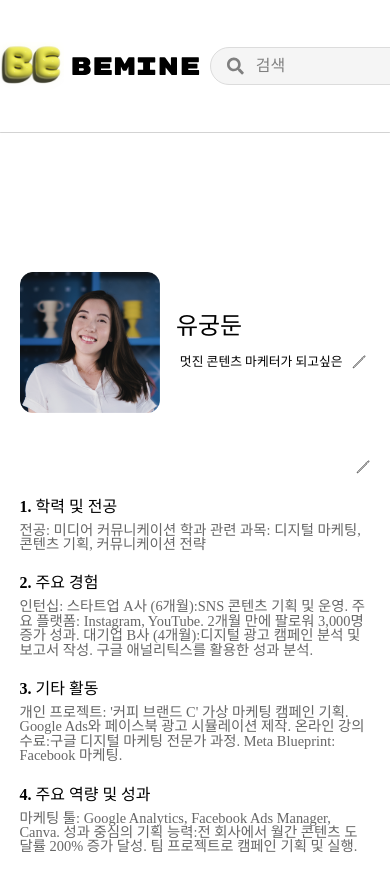
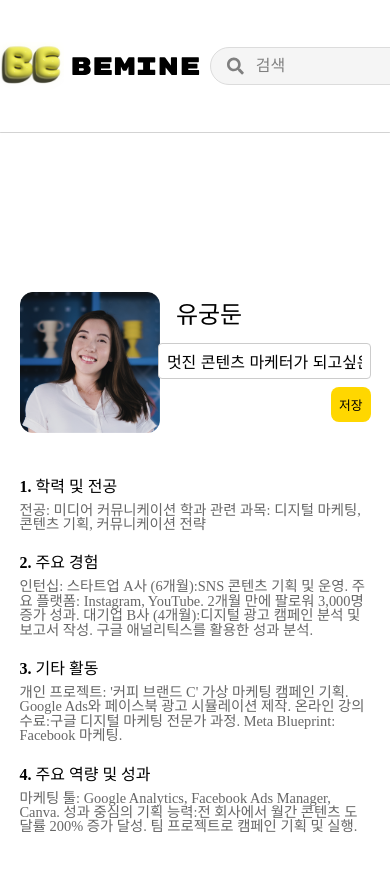
Before and after one commit to BEMINE-UMC/Client, a React (Vite) app: page /mobileprofilepage in a window 390 px wide. Both pictures are taken after a click on the button 358 px from the left and 362 px from the top of the page. Shown: the top 892 px of the page. Built offline with nearby package versions, Linux system fonts and the light colour scheme.

Commit message:
feat: 모바일 only 마이페이지 연혁 수정 UI 추가

```diff
--- a/src/pages/mine/for_mobile/profilePage/profilePage.tsx
+++ b/src/pages/mine/for_mobile/profilePage/profilePage.tsx
@@ -1,11 +1,12 @@
+import styled from "styled-components";
+import { useState } from "react";
 import CustomColumn from "../../components/CustomColumn";
 import CustomRow from "../../components/CustomRow";
 import CustomFont from "../../components/CustomFont";
 import StyledImg from "../../components/StyledImg";
-import CustomInput from "../../components/CustomInput";
-import CustomButton from "../../components/CustomButton";
 import { IoPencilOutline } from "react-icons/io5";
 import mockProfileImg from "../../../../assets/images/mockData/mockData_mine_ProfileImg.png";
+import CustomButton from "../../components/CustomButton";
 
 // 초기 프로필 데이터 관리
 const initialProfileData = {
@@ -35,6 +36,23 @@
 };
 
 const MobileProfilePage = () => {
+	const [profileData, setProfileData] = useState(initialProfileData);
+	const [isEditing, setIsEditing] = useState(false);
+	const [editedTagline, setEditedTagline] = useState(profileData.tagline);
+
+	const handleEditClick = () => {
+		setIsEditing(true);
+	};
+
+	const handleInputChange = (e: React.ChangeEvent<HTMLInputElement>) => {
+		setEditedTagline(e.target.value);
+	};
+
+	const handleSaveClick = () => {
+		setProfileData({ ...profileData, tagline: editedTagline });
+		setIsEditing(false);
+	};
+
 	return (
 		<CustomColumn $width="90%" $minHeight="100vh" $alignitems="center" $justifycontent="center">
 			{/* 상단 프로필 정보 */}
@@ -42,30 +60,50 @@
 				<StyledImg src={mockProfileImg} $width="40%" $height="auto" />
 				<CustomColumn $width="60%" $height="auto" $gap="1rem" $alignitems="flex-start" $justifycontent="center">
 					<CustomFont $font="1.5rem" $color="black" $fontweight="bold">
-						{initialProfileData.name}
+						{profileData.name}
 					</CustomFont>
-					<CustomRow $width="100%" $gap="0.5rem" $alignitems="center">
-						<CustomFont $font="0.8rem" $color="black">
-							{initialProfileData.tagline}
-						</CustomFont>
-						<CustomButton $width="auto" $height="auto" $backgroundColor="transparent" $padding="0">
-							<IoPencilOutline style={{ fontSize: "1rem", color: "#666666" }} />
-						</CustomButton>
-					</CustomRow>
+					<CustomColumn $width="100%" $gap="0.5rem" $alignitems="flex-end" $justifycontent="center">
+						{isEditing ? (
+							<>
+								<StyledInput
+									type="text"
+									value={editedTagline}
+									placeholder="소개글을 입력해주세요"
+									onChange={handleInputChange}
+								/>
+								<ThisCustomButton
+									$disabled={!editedTagline}
+									onClick={handleSaveClick}
+								>
+									<CustomFont $color="black" $font="0.8rem">
+										저장
+									</CustomFont>
+								</ThisCustomButton>
+							</>
+						) : (
+							<>
+								<CustomFont $font="0.8rem" $color="black">
+									{profileData.tagline || "소개글을 입력해주세요"}
+								</CustomFont>
+								<button
+									onClick={handleEditClick}
+									style={{
+										backgroundColor: "transparent",
+										border: "none",
+										cursor: "pointer",
+									}}
+								>
+									<IoPencilOutline style={{ fontSize: "1rem", color: "#666666" }} />
+								</button>
+							</>
+						)}
+					</CustomColumn>
 				</CustomColumn>
 			</CustomRow>
 
 			{/* 연혁 섹션 */}
 			<CustomColumn $width="100%" $gap="1.5rem" $alignitems="flex-end">
-				<CustomButton
-					$width="auto"
-					$height="auto"
-					$backgroundColor="transparent"
-					$padding="0"
-				>
-					<IoPencilOutline style={{ fontSize: "1rem", color: "#666666" }} />
-				</CustomButton>
-				{initialProfileData.sections.map((section, index) => (
+				{profileData.sections.map((section, index) => (
 					<CustomColumn key={index} $width="100%" $gap="0.5rem">
 						<CustomRow $width="100%" $alignitems="center" $gap="0.5rem" $justifycontent="flex-start">
 							<CustomFont $font="1rem" $color="black" $fontweight="bold">
@@ -83,3 +121,38 @@
 };
 
 export default MobileProfilePage;
+
+const ThisCustomButton = styled(CustomButton) <{ $disabled?: boolean }>`
+  background-color: ${({ $disabled }) => ($disabled ? "#D9D9D9" : "#FFD700")};
+  cursor: ${({ $disabled }) => ($disabled ? "not-allowed" : "pointer")};
+  padding: 0.5rem;
+  font-size: 1rem;
+  border: none;
+  color: black;
+  width: auto;
+  height: auto;
+
+  &:hover {
+    background-color: ${({ $disabled }) => ($disabled ? "#D9D9D9" : "#FFC107")};
+  }
+`;
+
+const StyledInput = styled.input`
+  padding: 0.5rem;
+  font-size: 1rem;
+  width: 100%;
+  border: 1px solid #ccc;
+  border-radius: 4px;
+  outline: none;
+  background-color: white;
+  color: black;
+
+  &:focus {
+    border-color: #ffd700;
+    box-shadow: 0 0 4px rgba(255, 215, 0, 0.8);
+  }
+
+  &::placeholder {
+    color: #aaa;
+  }
+`;
```
